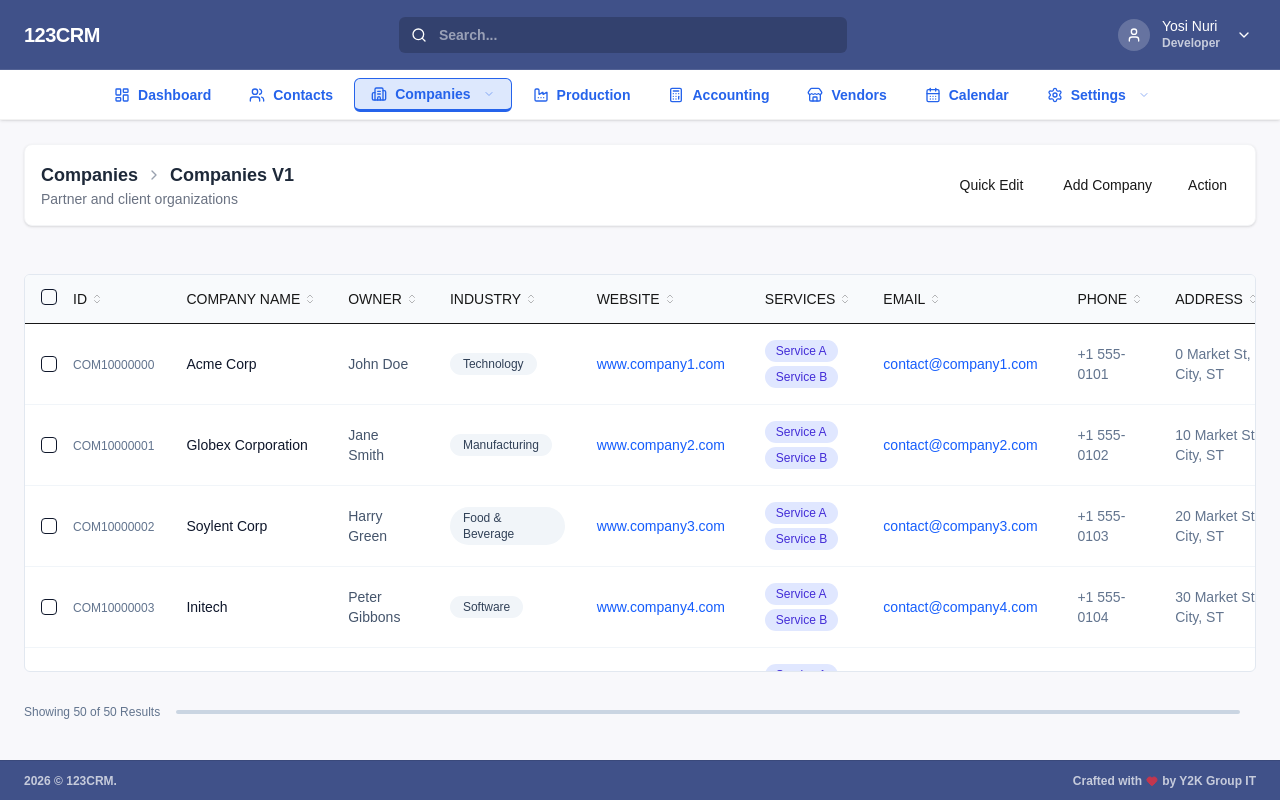
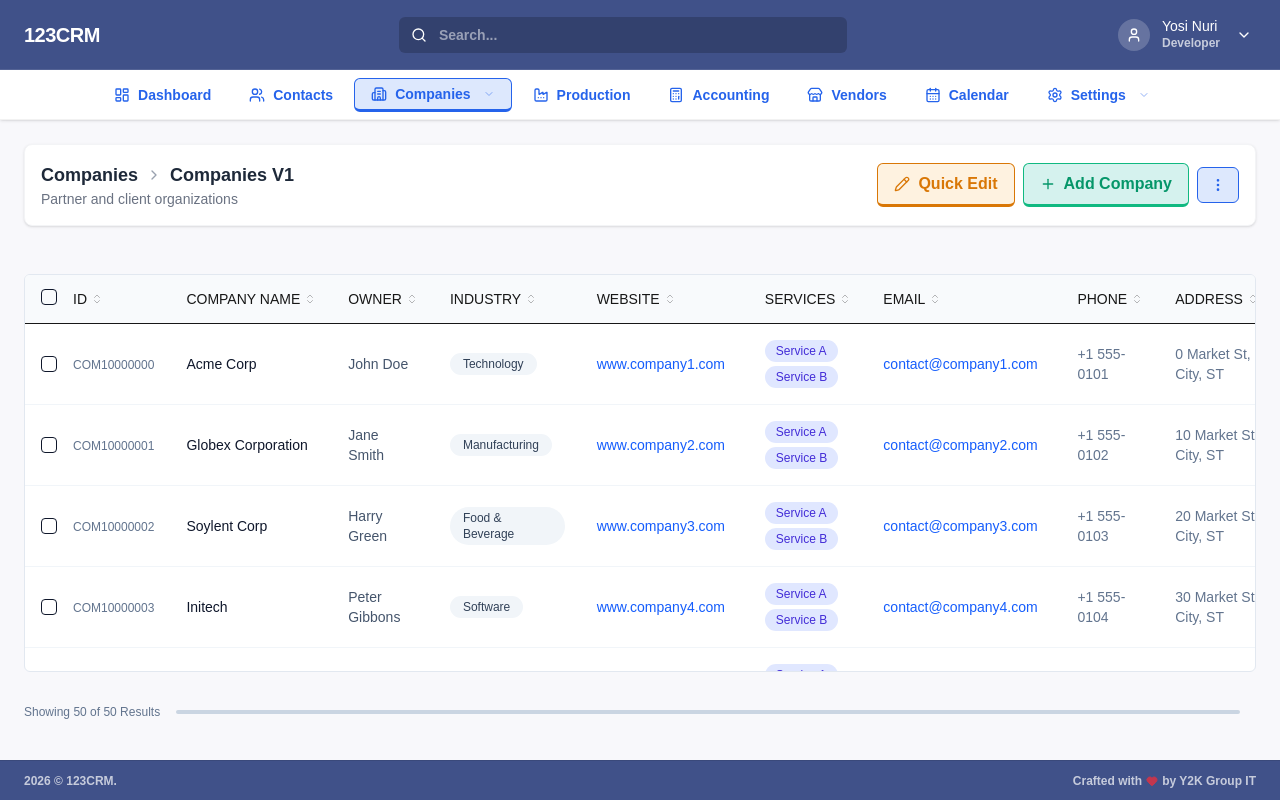
Before and after one commit to y2kgroup/123CRMv2_Frontend, a Next.js app: page /companies/v1 in a window 1280 px wide. Built offline with nearby package versions, Linux system fonts and the light colour scheme.

Commit message:
chore: restore button.tsx with correct casing

```diff
--- /dev/null
+++ b/components/ui/button.tsx
@@ -0,0 +1,39 @@
+'use client';
+
+import { cn } from "@/lib/utils";
+import React from "react";
+import { LucideIcon } from "lucide-react";
+
+interface ButtonProps extends React.ButtonHTMLAttributes<HTMLButtonElement> {
+    variant?: 'primary' | 'secondary' | 'tertiary' | 'action';
+    icon?: LucideIcon;
+    children?: React.ReactNode;
+}
+
+export function Button({ variant = 'primary', icon: Icon, children, className, ...props }: ButtonProps) {
+    const vars = {
+        '--bg': `var(--btn-${variant}-bg)`,
+        '--text': `var(--btn-${variant}-text)`,
+        '--icon': `var(--btn-${variant}-icon)`,
+        '--border': `var(--btn-${variant}-border)`,
+        '--border-width': `var(--btn-${variant}-border-width)`,
+        '--font-weight': `var(--btn-${variant}-font-weight, 500)`,
+        '--display-icon': `var(--btn-${variant}-display-icon, block)`,
+        '--display-text': `var(--btn-${variant}-display-text, block)`,
+    } as React.CSSProperties;
+
+    return (
+        <button
+            className={cn(
+                "flex items-center justify-center gap-2 px-4 py-2 rounded-md transition-opacity hover:opacity-90",
+                "bg-[var(--bg)] text-[var(--text)] border border-[var(--border)]",
+                className
+            )}
+            style={{ ...vars, borderBottomWidth: 'var(--border-width)', fontWeight: 'var(--font-weight)' }}
+            {...props}
+        >
+            {Icon && <Icon className="w-4 h-4 text-[var(--icon)]" style={{ display: 'var(--display-icon)' }} />}
+            <span style={{ display: 'var(--display-text)' }}>{children}</span>
+        </button>
+    );
+}
```
